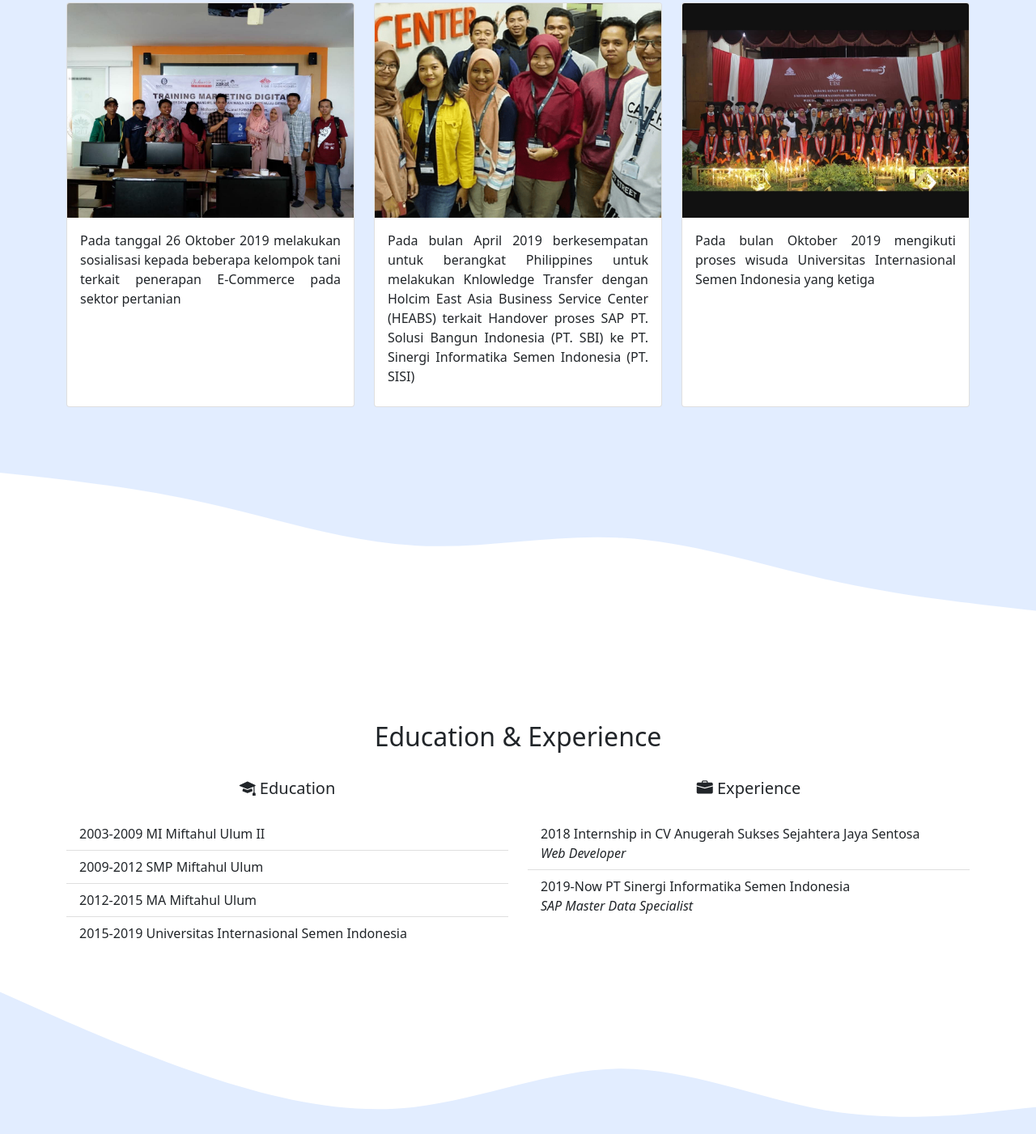
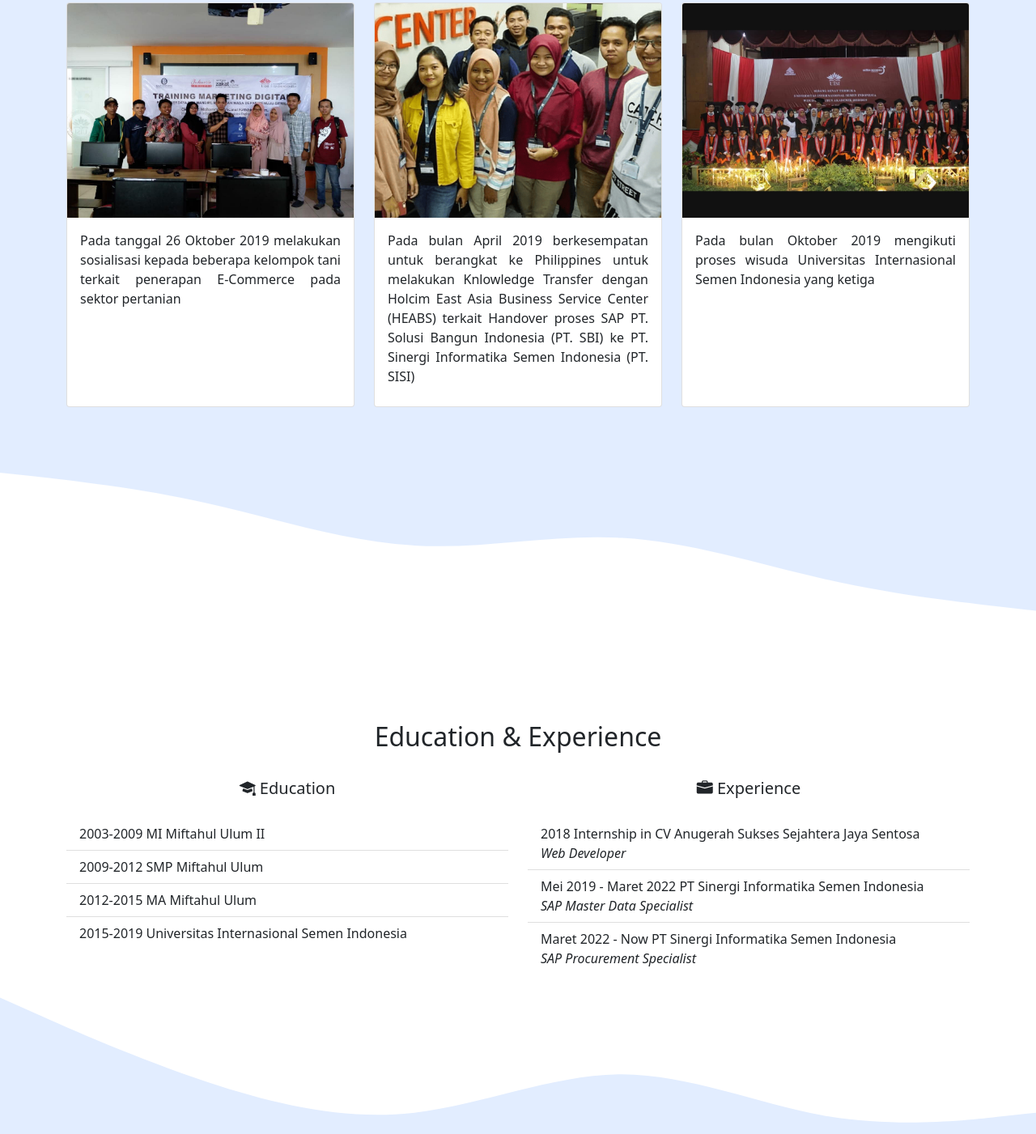
Before and after one commit to AhsanulFatikhin/ahsanulfatikhin.github.io, a plain HTML site: page index.html in a window 1280 px wide. Shown: the part 1391-2792 px from the top of the page at 81% size. Drawn offline with nearby package versions, Linux system fonts and the light colour scheme.

Commit message:
Revisi profil

```diff
--- a/index.html
+++ b/index.html
@@ -52,7 +52,7 @@
     <section class="jumbotron text-center">
       <img src="img/fatik.jpg" alt="Ahsanul Fatikhin" width="200" class="rounded-circle img-thumbnail" />
       <h1 class="display-4">Ahsanul Fatikhin</h1>
-      <p class="lead">SAP Master Data Sepecialist | Web Developer</p>
+      <p class="lead">SAP Procurement Specialist | SAP Master Data Sepecialist | Web Developer</p>
       <svg xmlns="http://www.w3.org/2000/svg" viewBox="0 0 1440 320">
         <path
           fill="#ffffff"
@@ -114,8 +114,8 @@
               <img src="img/galery/manila.jpg" class="card-img-top" alt="Galery 2" />
               <div class="card-body">
                 <p class="card-text">
-                  Pada bulan April 2019 berkesempatan untuk berangkat Philippines untuk melakukan Knlowledge Transfer dengan Holcim East Asia Business Service Center (HEABS) terkait Handover proses SAP PT. Solusi Bangun Indonesia (PT. SBI)
-                  ke PT. Sinergi Informatika Semen Indonesia (PT. SISI)
+                  Pada bulan April 2019 berkesempatan untuk berangkat ke Philippines untuk melakukan Knlowledge Transfer dengan Holcim East Asia Business Service Center (HEABS) terkait Handover proses SAP PT. Solusi Bangun Indonesia (PT.
+                  SBI) ke PT. Sinergi Informatika Semen Indonesia (PT. SISI)
                 </p>
               </div>
             </div>
@@ -188,8 +188,14 @@
               </li>
               <li class="list-group-item">
                 <div>
-                  2019-Now PT Sinergi Informatika Semen Indonesia
+                  Mei 2019 - Maret 2022 PT Sinergi Informatika Semen Indonesia
                   <div class="fs-6 fst-italic">SAP Master Data Specialist</div>
+                </div>
+              </li>
+              <li class="list-group-item">
+                <div>
+                  Maret 2022 - Now PT Sinergi Informatika Semen Indonesia
+                  <div class="fs-6 fst-italic">SAP Procurement Specialist</div>
                 </div>
               </li>
             </ul>
```
